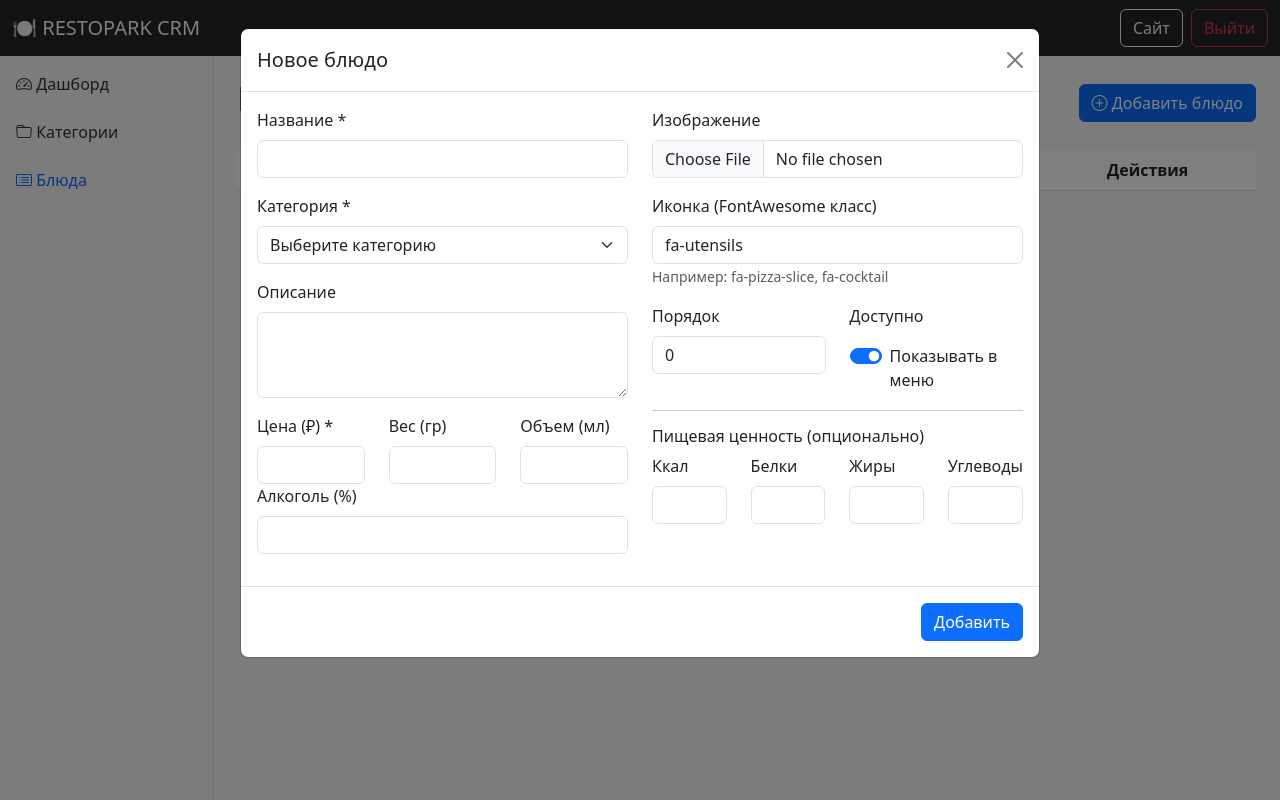
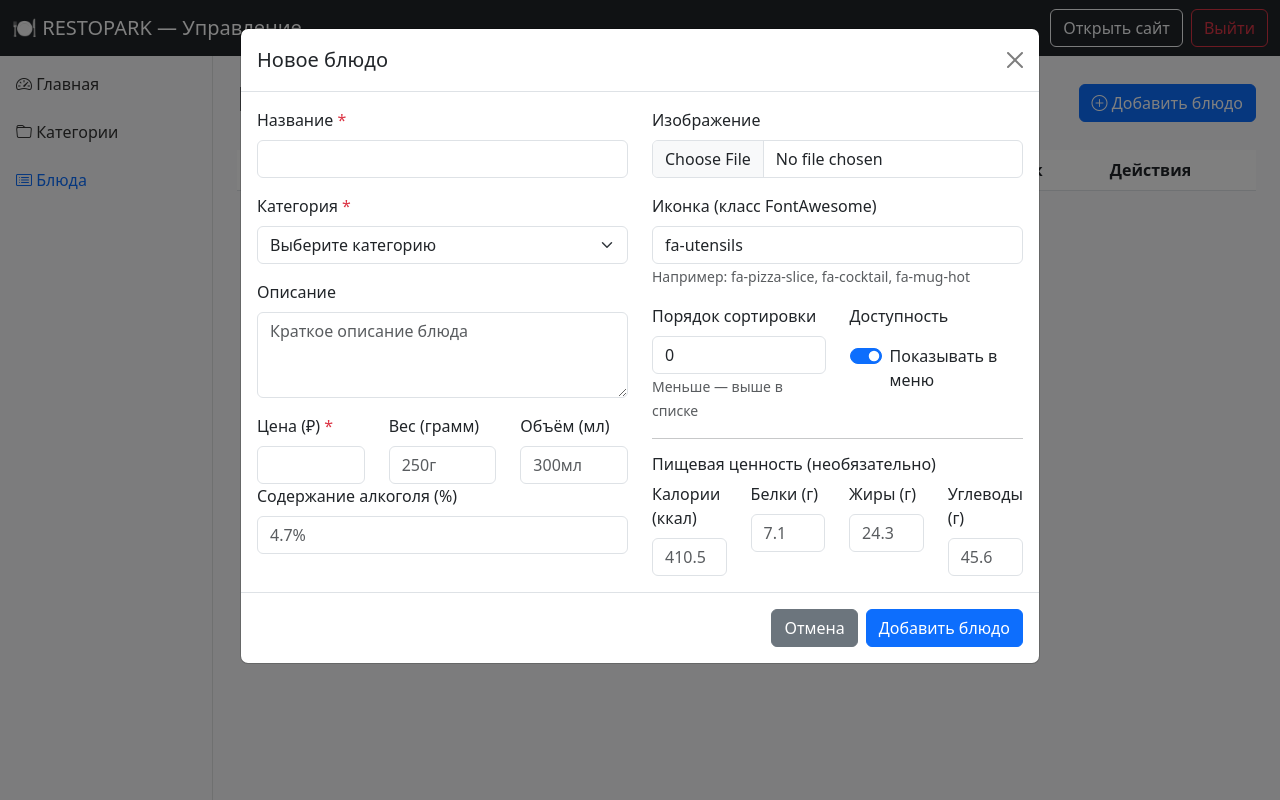
Before and after one commit to mifik43/restopark, a Flask app: page /admin/items in a window 1280 px wide, after a click on "Добавить блюдо". Run offline with Flask 3, Linux system fonts and the light colour scheme; the visitor is signed in with stand-in values (Sample User, id 1); data that the repository does not hold is empty.

Commit message:
переделали изображения в админке

```diff
--- a/templates/admin/_item_form.html
+++ b/templates/admin/_item_form.html
@@ -1,11 +1,11 @@
 <div class="row">
     <div class="col-md-6">
         <div class="mb-3">
-            <label class="form-label">Название *</label>
+            <label class="form-label">Название <span class="text-danger">*</span></label>
             <input type="text" name="name" value="{{ item.name if item else '' }}" class="form-control" required>
         </div>
         <div class="mb-3">
-            <label class="form-label">Категория *</label>
+            <label class="form-label">Категория <span class="text-danger">*</span></label>
             <select name="category_id" class="form-select" required>
                 <option value="">Выберите категорию</option>
                 {% for cat in categories recursive %}
@@ -20,25 +20,25 @@
         </div>
         <div class="mb-3">
             <label class="form-label">Описание</label>
-            <textarea name="description" class="form-control" rows="3">{{ item.description if item else '' }}</textarea>
+            <textarea name="description" class="form-control" rows="3" placeholder="Краткое описание блюда">{{ item.description if item else '' }}</textarea>
         </div>
         <div class="row">
             <div class="col">
-                <label class="form-label">Цена (₽) *</label>
+                <label class="form-label">Цена (₽) <span class="text-danger">*</span></label>
                 <input type="number" name="price" value="{{ item.price if item else '' }}" class="form-control" required>
             </div>
             <div class="col">
-                <label class="form-label">Вес (гр)</label>
-                <input type="text" name="weight" value="{{ item.weight if item else '' }}" class="form-control">
+                <label class="form-label">Вес (грамм)</label>
+                <input type="text" name="weight" value="{{ item.weight if item else '' }}" class="form-control" placeholder="250г">
             </div>
             <div class="col">
-                <label class="form-label">Объем (мл)</label>
-                <input type="text" name="volume" value="{{ item.volume if item else '' }}" class="form-control">
+                <label class="form-label">Объём (мл)</label>
+                <input type="text" name="volume" value="{{ item.volume if item else '' }}" class="form-control" placeholder="300мл">
             </div>
         </div>
         <div class="mb-3">
-            <label class="form-label">Алкоголь (%)</label>
-            <input type="text" name="alcohol_content" value="{{ item.alcohol_content if item else '' }}" class="form-control">
+            <label class="form-label">Содержание алкоголя (%)</label>
+            <input type="text" name="alcohol_content" value="{{ item.alcohol_content if item else '' }}" class="form-control" placeholder="4.7%">
         </div>
     </div>
     <div class="col-md-6">
@@ -47,23 +47,24 @@
     <input type="file" name="image" class="form-control" accept="image/*">
     {% if item and item.image_path %}
         <div class="mt-2">
-                    <img src="{{ item.image_path }}" style="max-height: 100px;">
+            <img src="{{ item.image_path }}" style="max-height: 100px;" class="img-thumbnail">
             <p class="text-muted small">Оставьте пустым, чтобы не менять</p>
         </div>
     {% endif %}
 </div>
         <div class="mb-3">
-            <label class="form-label">Иконка (FontAwesome класс)</label>
+            <label class="form-label">Иконка (класс FontAwesome)</label>
             <input type="text" name="icon_class" value="{{ item.icon_class if item else 'fa-utensils' }}" class="form-control">
-            <small class="text-muted">Например: fa-pizza-slice, fa-cocktail</small>
+            <small class="text-muted">Например: fa-pizza-slice, fa-cocktail, fa-mug-hot</small>
         </div>
         <div class="row">
             <div class="col">
-                <label class="form-label">Порядок</label>
+                <label class="form-label">Порядок сортировки</label>
                 <input type="number" name="order" value="{{ item.order if item else 0 }}" class="form-control">
+                <small class="text-muted">Меньше — выше в списке</small>
             </div>
             <div class="col">
-                <label class="form-label">Доступно</label>
+                <label class="form-label">Доступность</label>
                 <div class="form-check form-switch mt-2">
                     <input class="form-check-input" type="checkbox" name="is_available" {% if not item or item.is_available %}checked{% endif %}>
                     <label class="form-check-label">Показывать в меню</label>
@@ -71,12 +72,24 @@
             </div>
         </div>
         <hr>
-        <h6>Пищевая ценность (опционально)</h6>
+        <h6>Пищевая ценность (необязательно)</h6>
         <div class="row">
-            <div class="col"><label class="form-label">Ккал</label><input type="text" name="calories" value="{{ item.calories if item else '' }}" class="form-control"></div>
-            <div class="col"><label class="form-label">Белки</label><input type="text" name="proteins" value="{{ item.proteins if item else '' }}" class="form-control"></div>
-            <div class="col"><label class="form-label">Жиры</label><input type="text" name="fats" value="{{ item.fats if item else '' }}" class="form-control"></div>
-            <div class="col"><label class="form-label">Углеводы</label><input type="text" name="carbs" value="{{ item.carbs if item else '' }}" class="form-control"></div>
+            <div class="col">
+                <label class="form-label">Калории (ккал)</label>
+                <input type="text" name="calories" value="{{ item.calories if item else '' }}" class="form-control" placeholder="410.5">
+            </div>
+            <div class="col">
+                <label class="form-label">Белки (г)</label>
+                <input type="text" name="proteins" value="{{ item.proteins if item else '' }}" class="form-control" placeholder="7.1">
+            </div>
+            <div class="col">
+                <label class="form-label">Жиры (г)</label>
+                <input type="text" name="fats" value="{{ item.fats if item else '' }}" class="form-control" placeholder="24.3">
+            </div>
+            <div class="col">
+                <label class="form-label">Углеводы (г)</label>
+                <input type="text" name="carbs" value="{{ item.carbs if item else '' }}" class="form-control" placeholder="45.6">
             </div>
         </div>
     </div>
+</div>
--- a/templates/admin/base.html
+++ b/templates/admin/base.html
@@ -21,9 +21,9 @@
 <body>
     <nav class="navbar navbar-dark bg-dark fixed-top">
         <div class="container-fluid">
-            <a class="navbar-brand" href="{{ url_for('admin_dashboard') }}">🍽️ RESTOPARK CRM</a>
+            <a class="navbar-brand" href="{{ url_for('admin_dashboard') }}">🍽️ RESTOPARK — Управление</a>
             <div class="d-flex">
-                <a href="{{ url_for('index') }}" class="btn btn-outline-light me-2" target="_blank">Сайт</a>
+                <a href="{{ url_for('index') }}" class="btn btn-outline-light me-2" target="_blank">Открыть сайт</a>
                 <a href="{{ url_for('admin_logout') }}" class="btn btn-outline-danger">Выйти</a>
             </div>
         </div>
@@ -36,7 +36,7 @@
                     <ul class="nav flex-column">
                         <li class="nav-item">
                             <a class="nav-link {% if request.endpoint == 'admin_dashboard' %}active{% endif %}" href="{{ url_for('admin_dashboard') }}">
-            <i class="bi bi-speedometer2"></i> Дашборд
+                                <i class="bi bi-speedometer2"></i> Главная
                             </a>
                         </li>
                         <li class="nav-item">
--- a/templates/admin/dashboard.html
+++ b/templates/admin/dashboard.html
@@ -1,5 +1,5 @@
 {% extends "admin/base.html" %}
-{% block title %}Дашборд{% endblock %}
+{% block title %}Главная панель{% endblock %}
 {% block content %}
 <h2>Панель управления</h2>
 <div class="row mt-4">
@@ -8,7 +8,7 @@
             <div class="card-body">
                 <h5 class="card-title">Категории</h5>
                 <p class="card-text display-4">{{ categories_count }}</p>
-                <a href="{{ url_for('admin_categories') }}" class="btn btn-light">Управлять</a>
+                <a href="{{ url_for('admin_categories') }}" class="btn btn-light">Управлять категориями</a>
             </div>
         </div>
     </div>
@@ -17,7 +17,7 @@
             <div class="card-body">
                 <h5 class="card-title">Блюда</h5>
                 <p class="card-text display-4">{{ items_count }}</p>
-                <a href="{{ url_for('admin_items') }}" class="btn btn-light">Управлять</a>
+                <a href="{{ url_for('admin_items') }}" class="btn btn-light">Управлять блюдами</a>
             </div>
         </div>
     </div>
--- a/templates/admin/items.html
+++ b/templates/admin/items.html
@@ -17,7 +17,7 @@
                 <th>Название</th>
                 <th>Категория</th>
                 <th>Цена</th>
-                <th>Доступно</th>
+                <th>В наличии</th>
                 <th>Порядок</th>
                 <th>Действия</th>
             </tr>
@@ -28,9 +28,9 @@
                 <td>{{ item.id }}</td>
                 <td>
                     {% if item.image_path %}
-                        <img src="{{ item.image_path }}" alt="{{ item.name }}" class="dish-image-thumb">
+                        <img src="{{ item.image_path }}" alt="{{ item.name }}" class="img-thumbnail" style="max-height: 50px; max-width: 70px; object-fit: contain;">
                     {% else %}
-                        <i class="bi bi-image text-muted"></i>
+                        <i class="bi bi-image text-muted fs-4"></i>
                     {% endif %}
                 </td>
                 <td>{{ item.name }}</td>
@@ -45,10 +45,10 @@
                 </td>
                 <td>{{ item.order }}</td>
                 <td class="table-actions">
-                    <button class="btn btn-sm btn-outline-primary" data-bs-toggle="modal" data-bs-target="#editItemModal{{ item.id }}">
+                    <button class="btn btn-sm btn-outline-primary" data-bs-toggle="modal" data-bs-target="#editItemModal{{ item.id }}" title="Редактировать">
                         <i class="bi bi-pencil"></i>
                     </button>
-                    <a href="{{ url_for('admin_item_delete', id=item.id) }}" class="btn btn-sm btn-outline-danger" onclick="return confirm('Удалить блюдо?')">
+                    <a href="{{ url_for('admin_item_delete', id=item.id) }}" class="btn btn-sm btn-outline-danger" onclick="return confirm('Удалить блюдо?')" title="Удалить">
                         <i class="bi bi-trash"></i>
                     </a>
                 </td>
@@ -66,7 +66,8 @@
                                 {% include "admin/_item_form.html" %}
                             </div>
                             <div class="modal-footer">
-                                <button type="submit" class="btn btn-primary">Сохранить</button>
+                                <button type="button" class="btn btn-secondary" data-bs-dismiss="modal">Отмена</button>
+                                <button type="submit" class="btn btn-primary">Сохранить изменения</button>
                             </div>
                         </div>
                     </form>
@@ -90,7 +91,8 @@
                     {% include "admin/_item_form.html" %}
                 </div>
                 <div class="modal-footer">
-                    <button type="submit" class="btn btn-primary">Добавить</button>
+                    <button type="button" class="btn btn-secondary" data-bs-dismiss="modal">Отмена</button>
+                    <button type="submit" class="btn btn-primary">Добавить блюдо</button>
                 </div>
             </div>
         </form>
```
Also changed, not shown: static/js/menu.js (+37 -27 lines), sync_slugs.py (added, +43 -0 lines), templates/admin/categories.html (+12 -8 lines), instance/restopark.db. Lines whose indentation alone changed are shown as unchanged.
